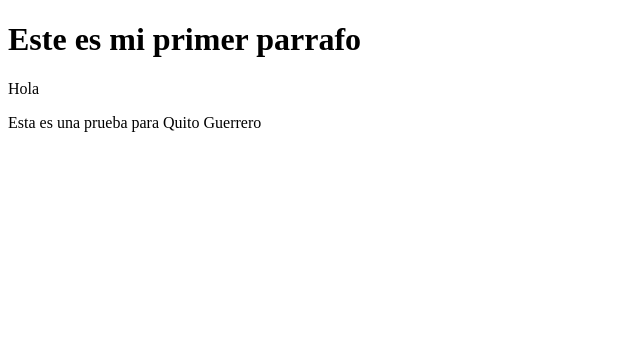
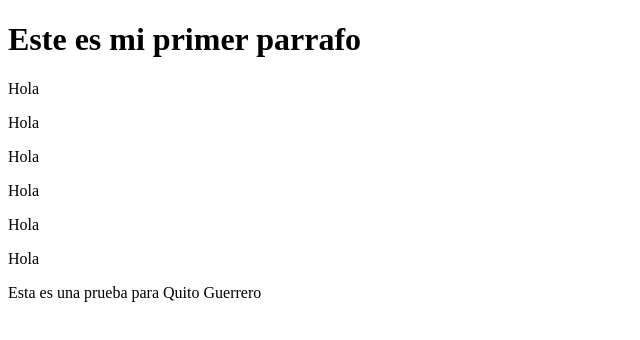
Before and after one commit to Juansepo13/Juansepo13.github.io, a plain HTML site: page index.html in a window 1280 px wide. Shown: the whole page, without its empty margins (0-640 px from the left). Drawn offline with Linux system fonts and the light colour scheme.

Commit message:
asdasdasd

```diff
--- a/index.html
+++ b/index.html
@@ -11,6 +11,11 @@
         </header>
         <aside>
             <p>Hola</p>
+            <p>Hola</p>
+            <p>Hola</p>
+            <p>Hola</p>
+            <p>Hola</p>
+            <p>Hola</p>
         </aside>
         <footer>
             <p>Esta es una prueba para Quito Guerrero</p>
```
